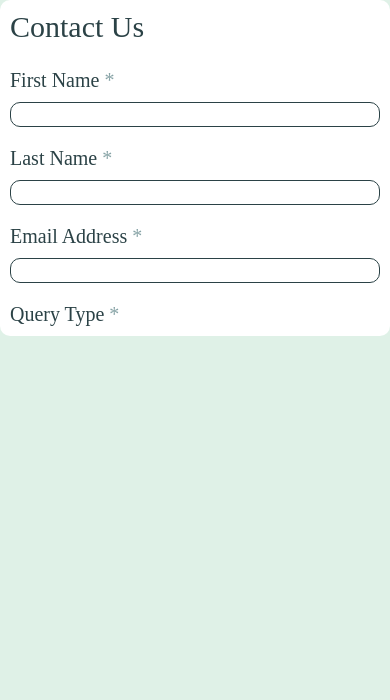
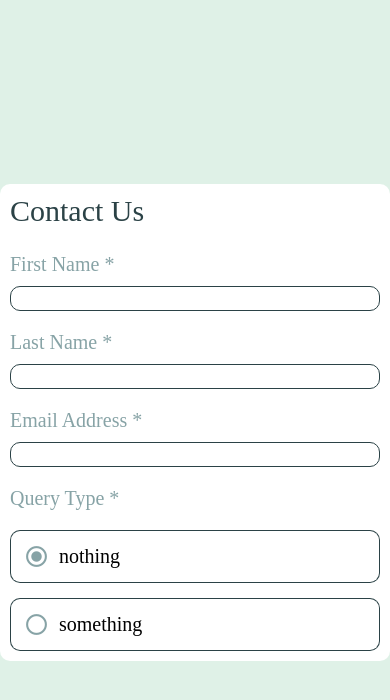
Before and after one commit to Mahamadou-Nouridine/react-native-contact-form, a React Native app: screen / in a window 390 px wide. Shown: the top 700 px of the page. Built offline with nearby package versions, Linux system fonts and the light colour scheme.

Commit message:
Add static radio elements

```diff
--- a/App.tsx
+++ b/App.tsx
@@ -17,9 +17,13 @@ import {
 import {colors} from './constants/color';
 import FormAction from './components/FormAction';
 import InputElement from './components/InputElement';
+import useTextRadioElement from './components/TextRadioElement';
 
 function App(): React.JSX.Element {
   const isDarkMode = useColorScheme() === 'dark';
+  const {TextRadioElement} = useTextRadioElement({
+    select: ['General Enquiry', 'Support Request'],
+  });
 
   return (
     <SafeAreaView style={styles.mainContainer}>
@@ -37,6 +41,7 @@ function App(): React.JSX.Element {
 
           {/* Radio Inputs */}
           <FormAction label="Query Type" required />
+          {TextRadioElement}
         </View>
       </View>
     </SafeAreaView>
@@ -48,6 +53,7 @@ const styles = StyleSheet.create({
     backgroundColor: colors.primary.green200,
     height: '100%',
     padding: 20,
+    justifyContent: 'center',
   },
   formContainer: {
     backgroundColor: colors.neutral.white,
--- a/components/FormAction.tsx
+++ b/components/FormAction.tsx
@@ -26,8 +26,8 @@ const FormAction: React.FC<FormaActionProps> = ({
 const styles = StyleSheet.create({
   textInputLabel: {
     fontSize: 20,
-    color: colors.neutral.grey900,
-    fontFamily: 'Karla-Regular',
+    color: colors.neutral.grey500,
+    fontFamily: 'Karla-Bold',
   },
   requiredStar: {
     color: colors.neutral.grey500,
--- /dev/null
+++ b/components/TextRadioElement.tsx
@@ -0,0 +1,67 @@
+import React, {useState} from 'react';
+import {StyleSheet, Text, View} from 'react-native';
+import {colors} from '../constants/color';
+import Icon from 'react-native-vector-icons/MaterialIcons';
+
+interface props {
+  select: string[];
+}
+
+const TextRadioElement: React.FC<props> = () => {
+  return (
+    <View style={styles.radioContainer}>
+      <RadioElement selected label="nothing" />
+      <RadioElement label="something" />
+    </View>
+  );
+};
+
+const useTextRadioElement = (props: props) => {
+  const [selected, setSelected] = useState(null);
+  return {
+    TextRadioElement: TextRadioElement({...props}),
+    selected: selected,
+    setSelected,
+  };
+};
+
+export default useTextRadioElement;
+
+interface RadioElementProps {
+  selected?: boolean;
+  label: string;
+}
+
+const RadioElement: React.FC<RadioElementProps> = ({selected, label}) => {
+  return (
+    <View style={styles.input}>
+      <Icon
+        name={`radio-button-${selected ? 'on' : 'off'}`}
+        size={25}
+        color={colors.neutral.grey500}
+      />
+      <Text style={styles.inputText}>{label}</Text>
+    </View>
+  );
+};
+
+const styles = StyleSheet.create({
+  input: {
+    borderBlockColor: colors.neutral.grey900,
+    borderWidth: 1,
+    padding: 13,
+    borderRadius: 10,
+    borderColor: colors.neutral.grey900,
+    flexDirection: 'row',
+    alignItems: 'center',
+    gap: 10,
+  },
+  inputText: {
+    fontSize: 20,
+    fontFamily: 'Karla-Bold',
+    borderColor: colors.neutral.grey500,
+  },
+  radioContainer: {
+    gap: 15,
+  },
+});
--- a/package.json
+++ b/package.json
@@ -10,8 +10,10 @@
     "test": "jest"
   },
   "dependencies": {
+    "@types/react-native-vector-icons": "^6.4.18",
     "react": "18.2.0",
-    "react-native": "0.74.2"
+    "react-native": "0.74.2",
+    "react-native-vector-icons": "^10.1.0"
   },
   "devDependencies": {
     "@babel/core": "^7.20.0",
```
Also changed, not shown: react-native.config.js (+7 -0 lines), 2 other files (tests, documents, lock files or other folders).
